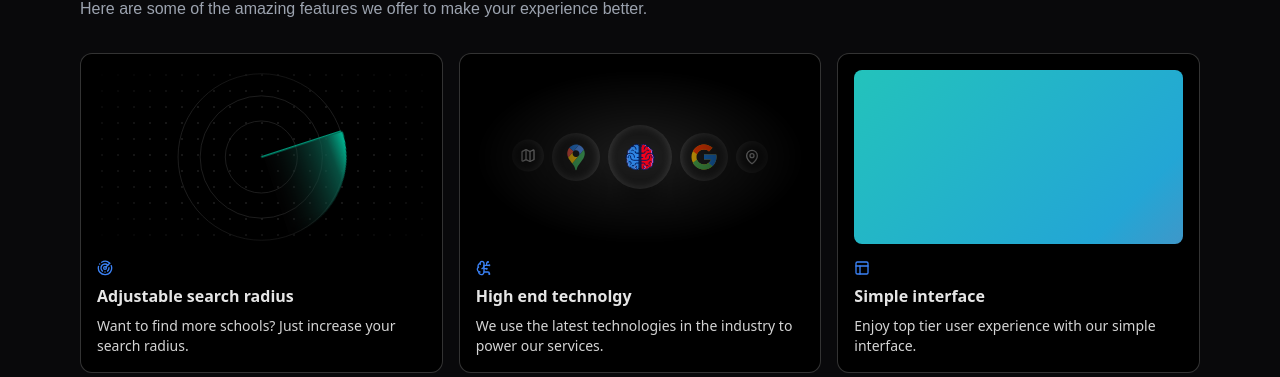
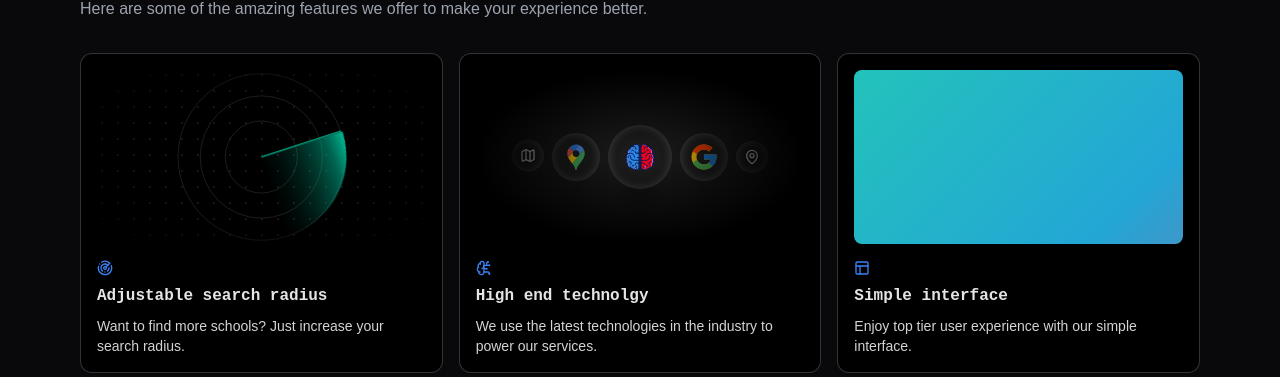
Before and after one commit to Gebu-Eyram/bestbrain-finder, a Next.js app: page / in a window 1280 px wide. Shown: the part 575-952 px from the top of the page. Built offline with nearby package versions, Linux system fonts and the light colour scheme; no server answers.

Commit message:
Background fix

```diff
--- a/components/ui/bento-grid.tsx
+++ b/components/ui/bento-grid.tsx
@@ -42,10 +42,10 @@ export const BentoGridItem = ({
       {header}
       <div className="group-hover/bento:translate-x-2  transition duration-200">
         {icon}
-        <div className="font-sans font-bold text-neutral-600 dark:text-neutral-200 mb-2 mt-2">
+        <div className="font-mono font-bold text-neutral-600 dark:text-neutral-200 mb-2 mt-2">
           {title}
         </div>
-        <div className="font-sans font-normal text-neutral-600 text-xs dark:text-neutral-300">
+        <div className="font-normal text-neutral-600 text-xs dark:text-neutral-300">
           {description}
         </div>
       </div>
--- a/components/ui/custom-components/aceternity/Bento-grid.tsx
+++ b/components/ui/custom-components/aceternity/Bento-grid.tsx
@@ -305,7 +305,7 @@ const items = [
   {
     title: "Directions",
     description: (
-      <span className="text-sm">
+      <span className="text-sm font-mono">
         Get directions to your schools with Google powered navigation.
       </span>
     ),
--- a/components/ui/custom-components/aceternity/Radar.tsx
+++ b/components/ui/custom-components/aceternity/Radar.tsx
@@ -5,8 +5,8 @@ const Radar = () => {
     <svg
       xmlns="http://www.w3.org/2000/svg"
       viewBox="0 0 512 512"
-      width="269"
-      height="269"
+      width="100"
+      height="100"
       preserveAspectRatio="xMidYMid meet"
       className="w-full h-full translate3d(0px, 0px, 0px) bg-transparent"
     >
@@ -24,8 +24,8 @@ const Radar = () => {
           y2="117.4219970703125"
         >
           <stop offset="0%" stopColor="rgb(0,173,139)" />
-          <stop offset="20%" stopColor="rgb(9,96,79)" />
-          <stop offset="100%" stopColor="rgb(18,18,18)" />
+          <stop offset="20%" stopColor="rgba(0,173,139,0.7)" />
+          <stop offset="100%" stopColor="rgba(0,173,139,0.2)" />
         </linearGradient>
         <mask id="mask">
           <path
```
